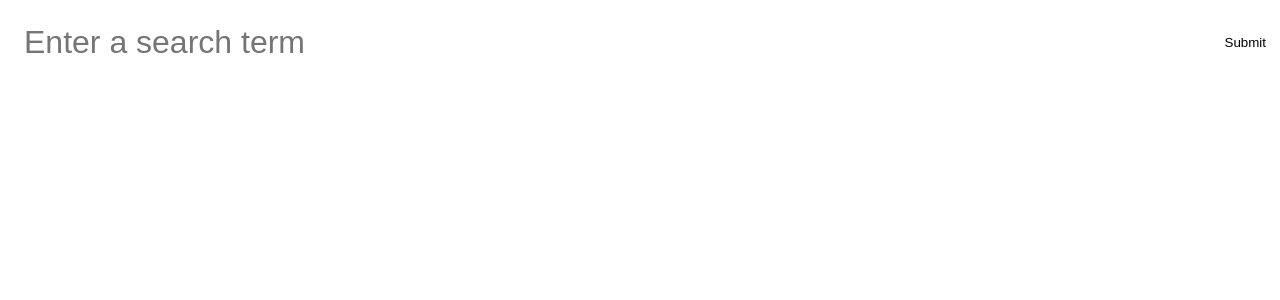
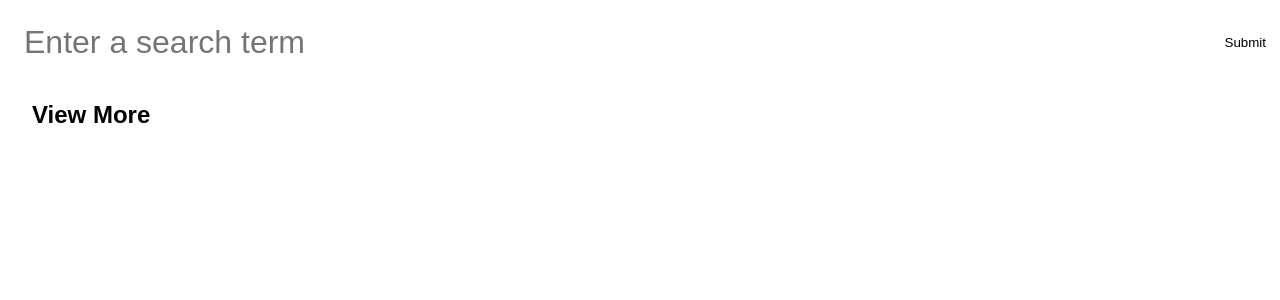
Before and after one commit to XoDeR/recipe-book, a React (Vite) app in the folder client/: page / in a window 1280 px wide. Shown: the top 300 px of the page. Built offline with nearby package versions, Linux system fonts and the light colour scheme.

Commit message:
added pages to recipes search

```diff
--- a/client/src/App.css
+++ b/client/src/App.css
@@ -42,3 +42,10 @@ button {
   align-items: center;
   gap: 0.5em;
 }
+
+.view-more-button {
+  font-size: 1.5em;
+  padding: 1em;
+  font-weight: bold;
+  margin: auto;
+}
--- a/client/src/App.tsx
+++ b/client/src/App.tsx
@@ -1,5 +1,5 @@
 import "./App.css";
-import React, { FormEvent, useState } from "react";
+import { FormEvent, useState, useRef } from "react";
 import { searchRecipes } from "./Api";
 import { Recipe } from "./types";
 import RecipeCard from "./components/RecipeCard";
@@ -9,12 +9,26 @@ const App = () => {
   // eslint-disable-next-line @typescript-eslint/no-explicit-any
   const [recipes, setRecipes] = useState<Array<any>>([]);
 
+  const pageNumber = useRef(1);
+
   const handleSearchSubmit = async (event: FormEvent) => {
     event.preventDefault();
 
     try {
       const { results } = await searchRecipes(searchTerm, 1);
       setRecipes(results);
+      pageNumber.current = 1;
+    } catch (error) {
+      console.error(error);
+    }
+  };
+
+  const handleViewMoreClick = async () => {
+    try {
+      const nextPage = pageNumber.current + 1;
+      const nextRecipes = await searchRecipes(searchTerm, nextPage);
+      setRecipes((prevRecipes) => [...prevRecipes, ...nextRecipes.results]);
+      pageNumber.current = nextPage;
     } catch (error) {
       console.error(error);
     }
@@ -35,6 +49,9 @@ const App = () => {
       {recipes.map((recipe: Recipe) => (
         <RecipeCard key={recipe.id} recipe={recipe} />
       ))}
+      <button className="view-more-button" onClick={handleViewMoreClick}>
+        View More
+      </button>
     </div>
   );
 };
```
